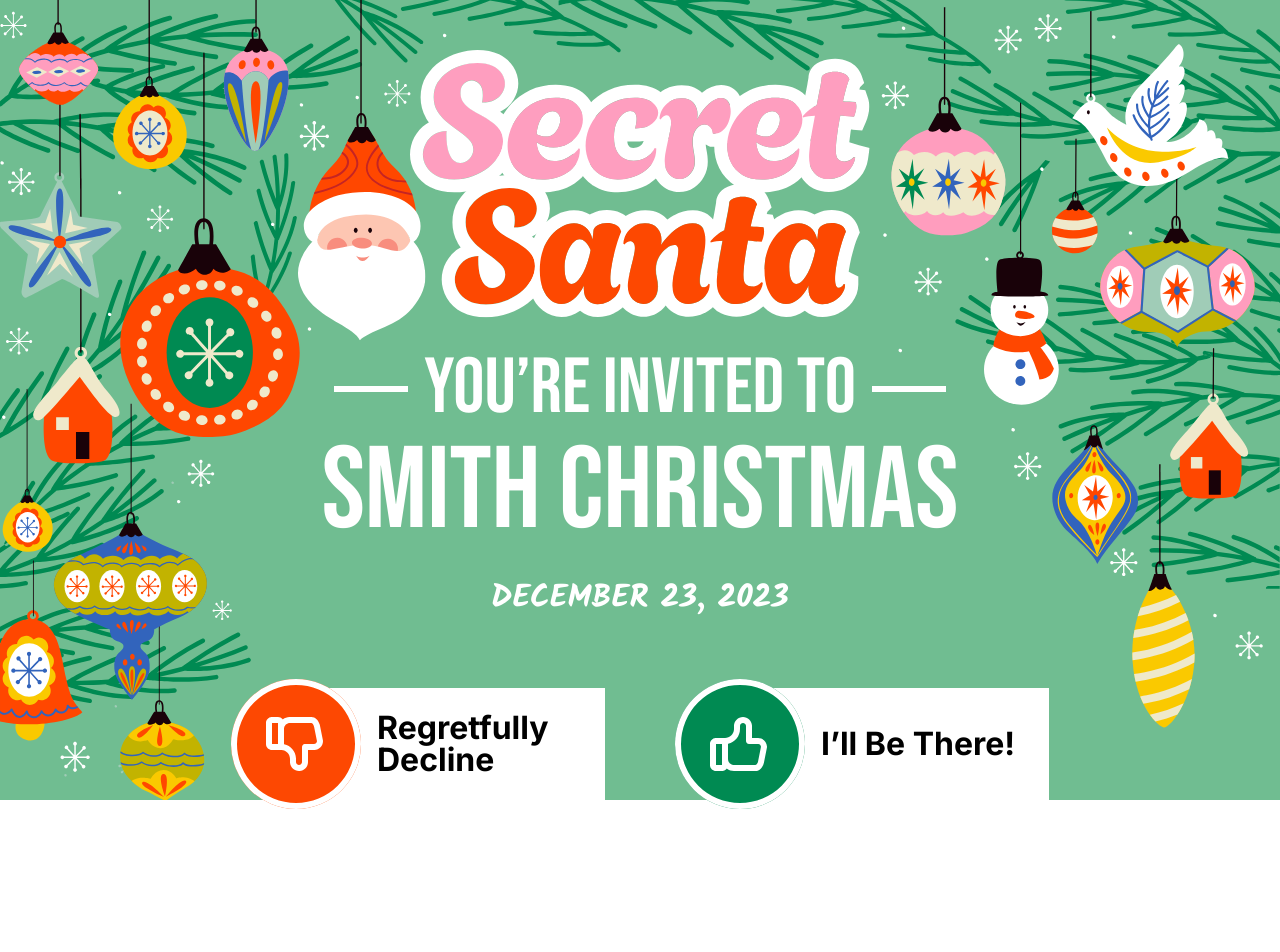
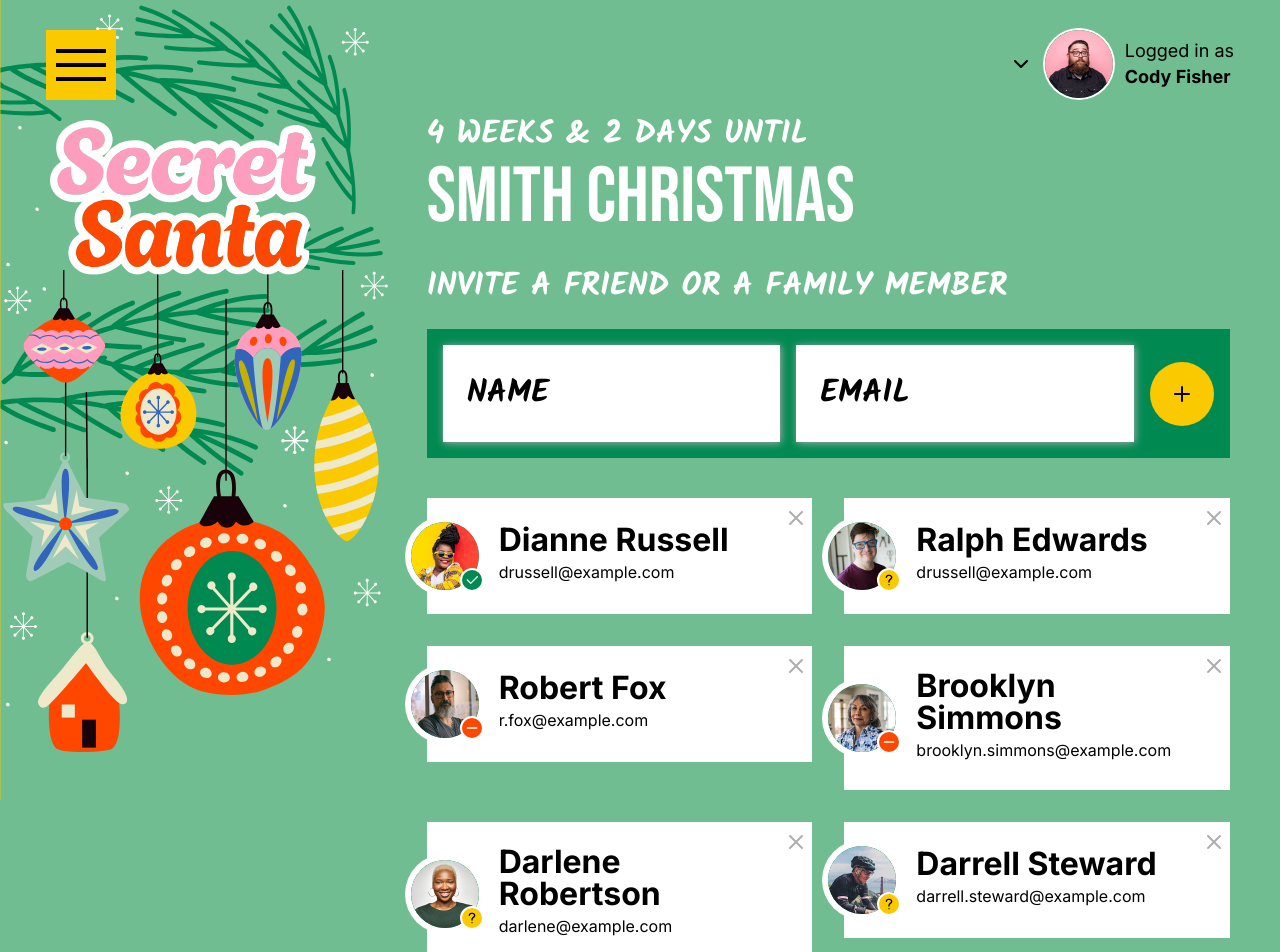
Before and after one commit to batareechka/advent-of-css-2023, a React (Create React App) app: page / in a window 1280 px wide. Shown: the top 952 px of the page. Built offline with nearby package versions, Linux system fonts and the light colour scheme; a web font is replaced by a local one.

Commit message:
Add InviteGroupForm

```diff
--- a/src/App.css
+++ b/src/App.css
@@ -1,5 +1,5 @@
 .App {
-  height: 100%;
+  /* height: 100%; */
 }
 
 .app__avatar-grid {
--- a/src/App.js
+++ b/src/App.js
@@ -2,11 +2,20 @@ import './global.css';
 import './App.css';
 import RsvpPage from './components/RsvpPage/RsvpPage';
 import Footer from './components/Footer/Footer';
+import InteriorLayout from './components/InteriorLayout/InteriorLayout';
+import InviteGroupForm from './components/InviteGroupForm/InviteGroupForm';
 
 function App() {
   return (
     <div className="App">
-      <RsvpPage />
+      <InteriorLayout>
+        <h1>
+          <span className="subtitle">4 weeks & 2 days until</span>
+          <br />
+          <span className="title-1">SMITH CHRISTMAS</span>
+        </h1>
+        <InviteGroupForm />
+      </InteriorLayout>
       <Footer />
     </div>
   );
--- a/src/components/ButtonIcon/ButtonIcon.css
+++ b/src/components/ButtonIcon/ButtonIcon.css
@@ -6,7 +6,7 @@
   height: 64px;
   border: none;
   border-radius: 50%;
-  color: var(--black-first);
+  color: var(--black);
   background-color: var(--supernova);
   cursor: pointer;
 }
--- a/src/components/ButtonIcon/ButtonIcon.jsx
+++ b/src/components/ButtonIcon/ButtonIcon.jsx
@@ -1,11 +1,11 @@
 import './ButtonIcon.css';
 import Icon from '../Icon/Icon';
 
-const ButtonIcon = ({ label, icon }) => {
+const ButtonIcon = ({ type = 'button', label, icon }) => {
   return (
     <button
       className="button-icon"
-      type="button"
+      type={type}
       aria-label={label}
       title={label}
     >
--- a/src/components/FormField/FormField.css
+++ b/src/components/FormField/FormField.css
@@ -13,6 +13,7 @@
   font-weight: 700;
   font-family: 'Kalam';
   text-transform: uppercase;
+  color: var(--black);
   pointer-events: none;
   transition: all var(--transition-data);
 }
--- a/src/components/InteriorLayout/InteriorLayout.css
+++ b/src/components/InteriorLayout/InteriorLayout.css
@@ -14,7 +14,7 @@
   position: relative;
   display: grid;
   grid-template-columns: repeat(12, 1fr);
-  grid-template-areas: 'side side side side content content content content content content  . .';
+  grid-template-areas: 'side side side side content content content content content content  content content';
   justify-items: center;
   height: 100%;
 }
@@ -37,4 +37,6 @@
   grid-area: content;
   width: 100%;
   padding-top: 100px;
+  padding-right: 50px;
+  padding-bottom: 100px;
 }
--- a/src/components/InviteCard/InviteCard.css
+++ b/src/components/InviteCard/InviteCard.css
@@ -3,6 +3,8 @@
   display: inline-flex;
   gap: 20px;
   align-items: center;
+  max-width: 416px;
+  width: 100%;
   padding: 24px 48px 24px 0;
   text-align: left;
   color: var(--black);
--- a/src/components/InviteCard/InviteCard.jsx
+++ b/src/components/InviteCard/InviteCard.jsx
@@ -6,15 +6,13 @@ import Icon from '../Icon/Icon';
 const InviteCard = ({
   title = 'Courtney Henry',
   text = 'courtney.henry@example.com',
+  status = 'warning',
+  avatar = 'avatar-06.png',
 }) => {
   return (
     <article className="invite-card">
       <div className="invite-card__avatar">
-        <Avatar
-          avatar="avatar-06.png"
-          alt="Courtney Henry"
-          status={'warning'}
-        />
+        <Avatar avatar={avatar} alt="Courtney Henry" status={status} />
       </div>
       <div className="invite-card__content">
         <div className="invite-card__title">{title}</div>
--- /dev/null
+++ b/src/components/InviteGroupForm/InviteGroupForm.css
@@ -0,0 +1,24 @@
+.invite-group__form {
+  display: flex;
+  gap: 16px;
+  align-items: center;
+  padding: 16px;
+  background-color: var(--spanish-green);
+}
+
+.invite-group__form-field {
+  flex-grow: 1;
+}
+
+.invite-group__form-submit {
+  flex-shrink: 0;
+}
+
+.invite-group__list {
+  margin: 40px 0 0;
+  padding: 0;
+  list-style: none;
+  display: grid;
+  gap: 32px;
+  grid-template-columns: 1fr 1fr;
+}
--- /dev/null
+++ b/src/components/InviteGroupForm/InviteGroupForm.jsx
@@ -0,0 +1,84 @@
+import './InviteGroupForm.css';
+import React from 'react';
+import FormField from '../FormField/FormField';
+import Input from '../Input/Input';
+import ButtonIcon from '../ButtonIcon/ButtonIcon';
+import InviteCard from '../InviteCard/InviteCard';
+
+const InviteGroupForm = () => {
+  const guests = [
+    {
+      name: 'Dianne Russell',
+      email: 'drussell@example.com',
+      status: 'success',
+      avatar: 'avatar-01.png',
+    },
+    {
+      name: 'Ralph Edwards',
+      email: 'drussell@example.com',
+      status: 'warning',
+      avatar: 'avatar-02.png',
+    },
+    {
+      name: 'Robert Fox',
+      email: 'r.fox@example.com',
+      status: 'danger',
+      avatar: 'avatar-03.png',
+    },
+    {
+      name: 'Brooklyn Simmons',
+      email: 'brooklyn.simmons@example.com',
+      status: 'danger',
+      avatar: 'avatar-04.png',
+    },
+    {
+      name: 'Darlene Robertson',
+      email: 'darlene@example.com',
+      status: 'warning',
+      avatar: 'avatar-06.png',
+    },
+    {
+      name: 'Darrell Steward',
+      email: 'darrell.steward@example.com',
+      status: 'warning',
+      avatar: 'avatar-07.png',
+    },
+  ];
+  return (
+    <div className="invite-group">
+      <h2 className="subtitle">Invite a friend or a family member</h2>
+      <form
+        className="invite-group__form"
+        onSubmit={(event) => event.preventDefault()}
+      >
+        <div className="invite-group__form-field">
+          <FormField id="my-input" label="Name">
+            <Input />
+          </FormField>
+        </div>
+        <div className="invite-group__form-field">
+          <FormField id="my-email" label="Email">
+            <Input type="email" />
+          </FormField>
+        </div>
+        <div className="invite-group__form-submit">
+          <ButtonIcon type="submit" label="Send invitation" icon="plus" />
+        </div>
+      </form>
+      <ul className="invite-group__list">
+        {guests.map(({ name, email, status, avatar }) => (
+          <li>
+            <InviteCard
+              title={name}
+              text={email}
+              status={status}
+              avatar={avatar}
+            />
+          </li>
+        ))}
+      </ul>
+    </div>
+  );
+};
+
+export default InviteGroupForm;
```
Also changed, not shown: 1 other file (tests, documents, lock files or other folders).
